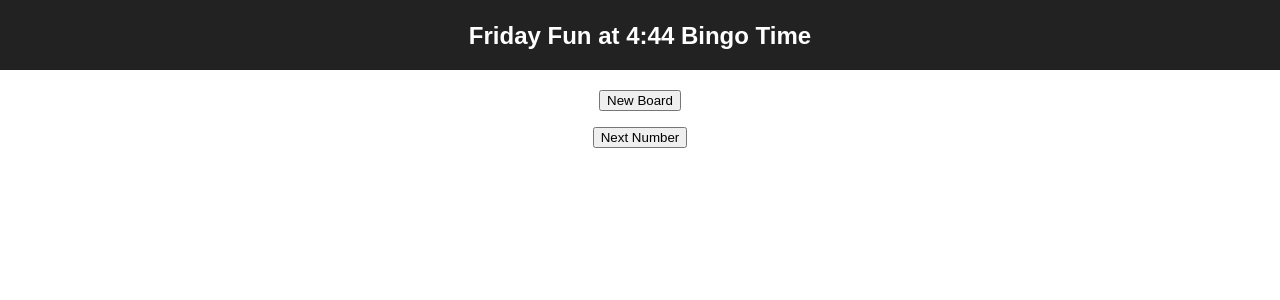
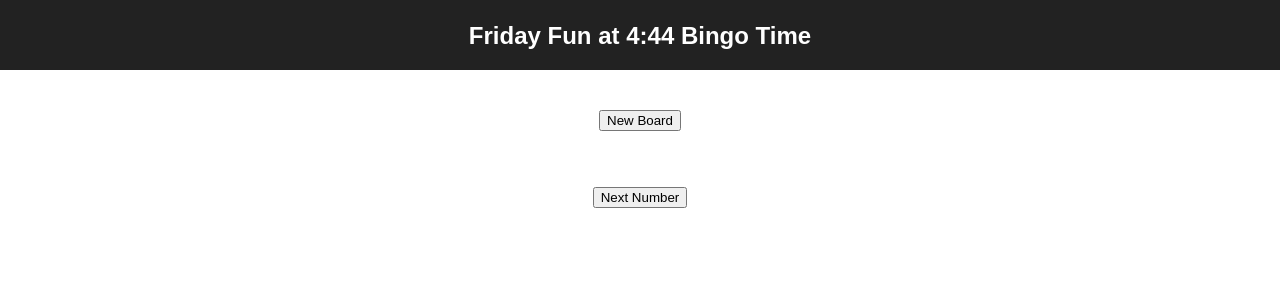
Before and after one commit to pecfw/bingo, a React (Create React App) app: page / in a window 1280 px wide. Shown: the top 300 px of the page. Built offline with nearby package versions, Linux system fonts and the light colour scheme.

Commit message:
Added margins for style aesthetics

```diff
--- a/src/App.css
+++ b/src/App.css
@@ -30,9 +30,17 @@
   justify-content: center;
 }
 
+.Board-button {
+  margin: 20px;
+}
+
 .Board-table {
   display: flex;
   justify-content: center;
+}
+
+.CurrentNumber-button {
+  margin: 20px;
 }
 
 table {
--- a/src/Board.js
+++ b/src/Board.js
@@ -50,7 +50,7 @@ class Board extends Component {
     render() {
         return (
             <div>
-                <button onClick={(board) => {
+                <button className="Board-button" onClick={(board) => {
                     board = setBoard(this.props.board, this.props.boardItems);
                     this.props.createBoard(board);
                     this.setState({ showResults: true });
--- a/src/CurrentNumber.js
+++ b/src/CurrentNumber.js
@@ -13,7 +13,7 @@ class CurrentNumber extends Component {
         return (
             <div>
                 <p>{this.props.currentNumber}</p>
-                <button onClick={(event) => {
+                <button className="CurrentNumber-button" onClick={(event) => {
                     event.preventDefault();
                     let number = setNumber(this.props.boardItems);
                     this.props.pickNumber(number);
```
